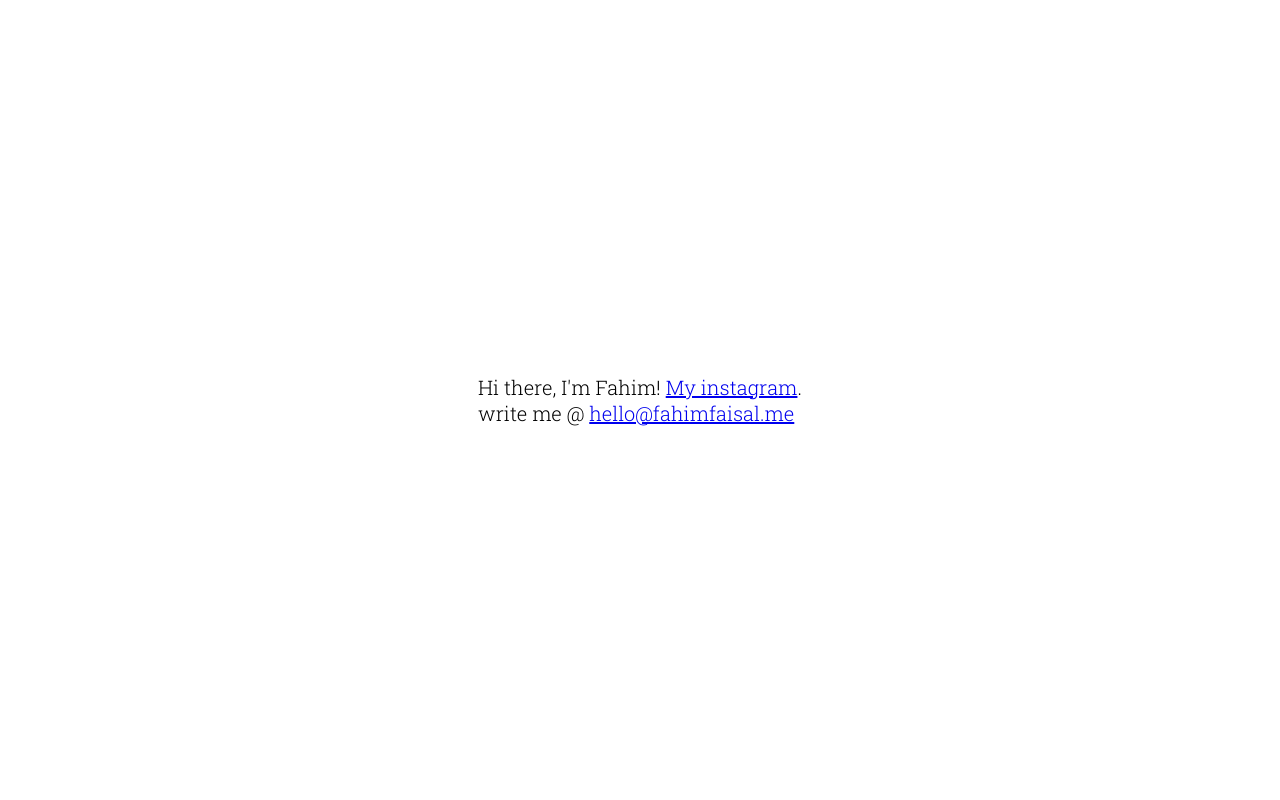
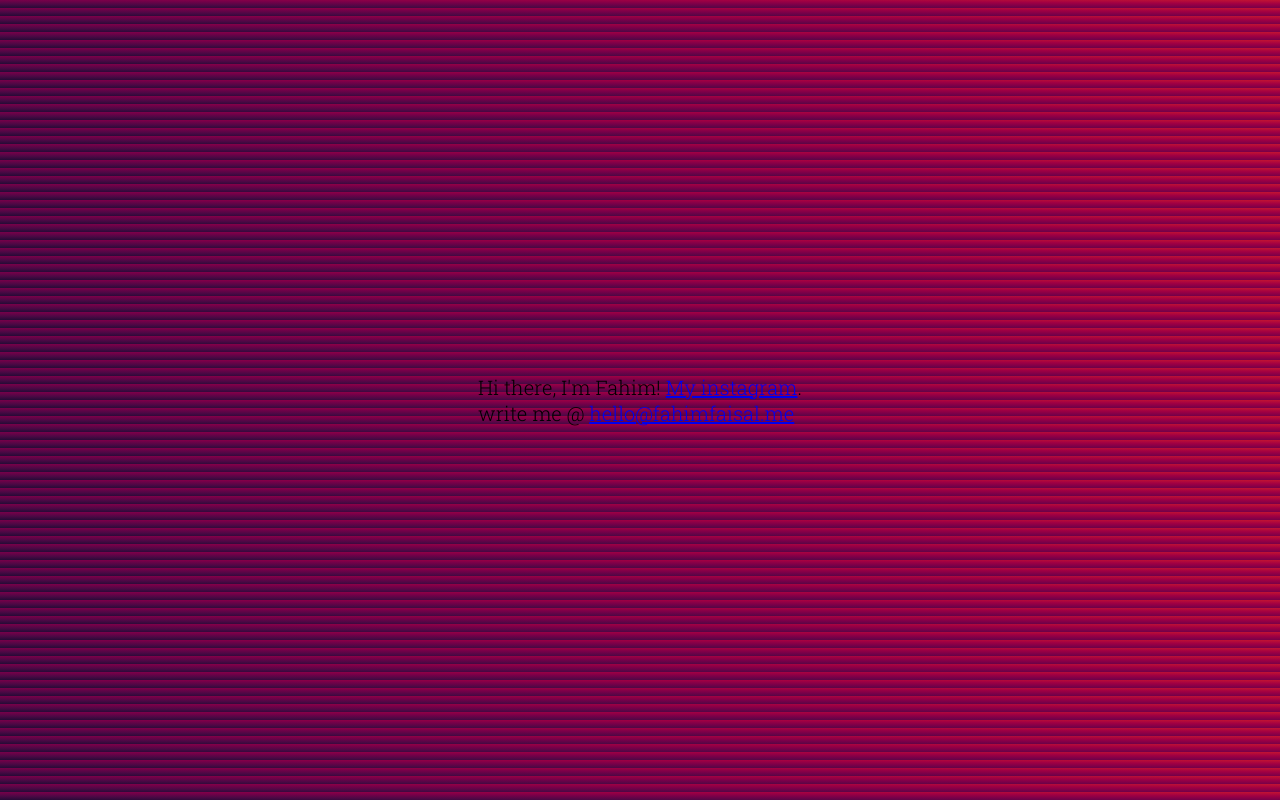
Before and after one commit to i3p9/i3p9.github.io, a PHP site: page / in a window 1280 px wide. Run offline with PHP 8.4, Linux system fonts and the light colour scheme.

Commit message:
Update style.css

```diff
--- a/style.css
+++ b/style.css
@@ -1,6 +1,7 @@
-    /*body {
-      animation: colorchange 50s; /* much cleaner approach, hacky one didnt work well for mobile*/
-      -webkit-animation: colorchange 50s;
+    body {
+      //animation: colorchange 50s; /* much cleaner approach, hacky one didnt work well for mobile*/
+      //-webkit-animation: colorchange 50s;
+      background-image: linear-gradient(to right top, #240b36, #4d0845, #780049, #a10043, #c31432);
     }
 
     @keyframes colorchange
@@ -19,6 +20,4 @@
       50%  {background: blue;}
       75%  {background: green;}
       100% {background: red;}
-    }*/
-
-background-image: linear-gradient(to right top, #240b36, #4d0845, #780049, #a10043, #c31432);
+    }
```
